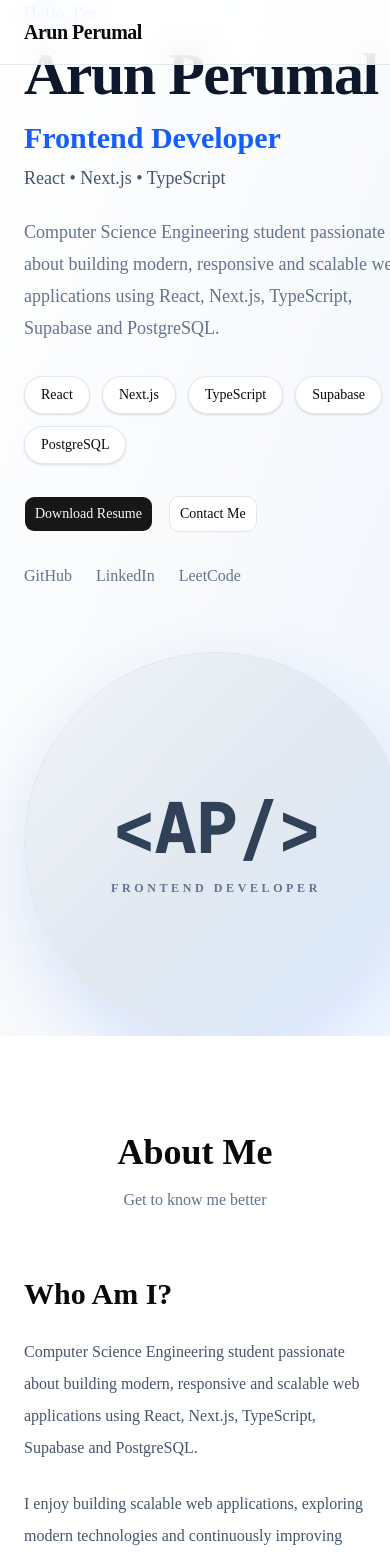
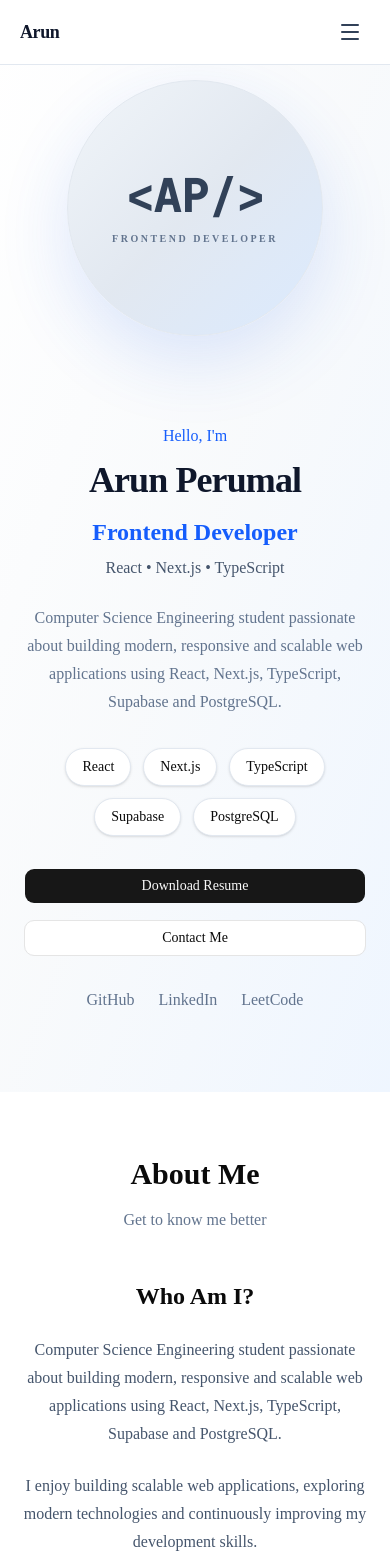
Before and after one commit to Arun03-Perumal/personal-portfolio-nextjs, a Next.js app: page / in a window 390 px wide. Shown: the top 1559 px of the page. Built offline with nearby package versions, Linux system fonts and the light colour scheme.

Commit message:
Improve About section responsiveness

```diff
--- a/components/about/About.tsx
+++ b/components/about/About.tsx
@@ -2,11 +2,11 @@ import { profile } from "@/data/profile";
 
 export default function About() {
   return (
-    <section id="about" className="bg-white py-24">
-      <div className="mx-auto max-w-7xl px-6">
+    <section id="about" className="bg-white py-16 md:py-20 lg:py-24">
+      <div className="mx-auto max-w-7xl px-5 sm:px-6">
 
-        <div className="mb-16 text-center">
-          <h2 className="text-4xl font-bold md:text-5xl">
+        <div className="mb-12 text-center md:mb-16">
+          <h2 className="text-3xl font-bold md:text-4xl lg:text-5xl">
             About Me
           </h2>
 
@@ -15,19 +15,21 @@ export default function About() {
           </p>
         </div>
 
-        <div className="grid items-center gap-12 md:grid-cols-2">
+        <div className="grid grid-cols-1 items-center gap-10 lg:grid-cols-2 lg:gap-12">
 
-          <div>
+          {/* Left */}
 
-            <h3 className="mb-6 text-3xl font-semibold">
+          <div className="text-center lg:text-left">
+
+            <h3 className="mb-6 text-2xl font-semibold md:text-3xl">
               Who Am I?
             </h3>
 
-            <p className="mb-6 leading-8 text-slate-600">
+            <p className="mb-6 text-base leading-7 text-slate-600 md:text-lg md:leading-8">
               {profile.description}
             </p>
 
-            <p className="leading-8 text-slate-600">
+            <p className="text-base leading-7 text-slate-600 md:text-lg md:leading-8">
               I enjoy building scalable web applications,
               exploring modern technologies and continuously
               improving my development skills.
@@ -35,7 +37,9 @@ export default function About() {
 
           </div>
 
-          <div className="grid grid-cols-2 gap-6">
+          {/* Right */}
+
+          <div className="grid grid-cols-1 gap-5 sm:grid-cols-2 sm:gap-6">
 
             <InfoCard title="Name" value={profile.name} />
 
--- a/components/hero/Hero.tsx
+++ b/components/hero/Hero.tsx
@@ -13,38 +13,56 @@ export default function Hero() {
   return (
     <section
       id="home"
-      className="flex min-h-screen items-center bg-gradient-to-br from-white via-slate-50 to-blue-50"
+      className="flex min-h-screen items-center bg-gradient-to-br from-white via-slate-50 to-blue-50 py-20 lg:py-0"
     >
       <div className="mx-auto w-full max-w-7xl px-6">
-        <div className="grid items-center gap-16 lg:grid-cols-2">
+        <div className="grid grid-cols-1 items-center gap-12 lg:grid-cols-2 lg:gap-16">
+
+          {/* Right Section (Mobile First) */}
+          <div className="order-1 mb-10 flex justify-center lg:order-2 lg:mb-0">
+
+            <div className="flex h-64 w-64 flex-col items-center justify-center rounded-full border border-slate-200 bg-gradient-to-br from-slate-100 via-slate-200 to-blue-100 shadow-[0_25px_70px_rgba(37,99,235,0.15)] transition-all duration-300 hover:scale-105 hover:shadow-[0_30px_80px_rgba(37,99,235,0.2)] sm:h-72 sm:w-72 lg:h-96 lg:w-96">
+
+              <span className="select-none font-mono text-5xl font-bold tracking-tight text-slate-700 sm:text-6xl lg:text-7xl">
+                {"<AP/>"}
+              </span>
+
+              <p className="mt-3 text-[10px] font-semibold uppercase tracking-[0.25em] text-slate-500 sm:text-xs">
+                Frontend Developer
+              </p>
+
+            </div>
+
+          </div>
 
           {/* Left Section */}
 
-          <div>
+          <div className="order-2 text-center lg:order-1 lg:text-left">
 
-            <p className="mb-4 text-lg font-medium text-blue-600">
+            <p className="mb-3 text-base font-medium text-blue-600 sm:text-lg">
               Hello, I'm
             </p>
 
-            <h1 className="mb-4 text-6xl font-extrabold tracking-tight text-slate-900 lg:text-7xl">
+            <h1 className="mb-4 text-4xl font-extrabold tracking-tight text-slate-900 sm:text-5xl lg:text-7xl">
               {profile.name}
             </h1>
 
-            <h2 className="mb-2 text-3xl font-semibold text-blue-600">
+            <h2 className="mb-2 text-2xl font-semibold text-blue-600 sm:text-3xl">
               {profile.title}
             </h2>
 
-            <p className="mb-6 text-lg text-slate-600">
+            <p className="mb-6 text-base text-slate-600 sm:text-lg">
               {profile.subtitle}
             </p>
 
-            <p className="mb-8 max-w-xl text-lg leading-8 text-slate-500">
+            <p className="mx-auto mb-8 max-w-xl text-base leading-7 text-slate-500 lg:mx-0 lg:text-lg lg:leading-8">
               {profile.description}
             </p>
 
-            {/* Hero Skills */}
+            {/* Skills */}
 
-            <div className="mb-8 flex flex-wrap gap-3">
+            <div className="mb-8 flex flex-wrap justify-center gap-3 lg:justify-start">
+
               {heroSkills.map((skill) => (
                 <span
                   key={skill}
@@ -53,11 +71,12 @@ export default function Hero() {
                   {skill}
                 </span>
               ))}
+
             </div>
 
             {/* Buttons */}
 
-            <div className="flex flex-wrap gap-4">
+            <div className="flex flex-col gap-4 sm:flex-row sm:justify-center lg:justify-start">
 
               <Button asChild size="lg">
                 <a href={profile.resume} download>
@@ -65,11 +84,7 @@ export default function Hero() {
                 </a>
               </Button>
 
-              <Button
-                asChild
-                variant="outline"
-                size="lg"
-              >
+              <Button asChild variant="outline" size="lg">
                 <a href="#contact">
                   Contact Me
                 </a>
@@ -79,7 +94,7 @@ export default function Hero() {
 
             {/* Social Links */}
 
-            <div className="mt-8 flex gap-6">
+            <div className="mt-8 flex justify-center gap-6 lg:justify-start">
 
               <a
                 href={profile.github}
@@ -112,24 +127,6 @@ export default function Hero() {
 
           </div>
 
-          {/* Right Section */}
-
-          <div className="flex justify-center">
-
-            <div className="flex h-96 w-96 flex-col items-center justify-center rounded-full border border-slate-200 bg-gradient-to-br from-slate-100 via-slate-200 to-blue-100 shadow-[0_25px_70px_rgba(37,99,235,0.15)] transition-all duration-300 hover:scale-105 hover:shadow-[0_30px_80px_rgba(37,99,235,0.2)]">
-
-              <span className="select-none font-mono text-7xl font-bold tracking-tight text-slate-700">
-                {"<AP/>"}
-              </span>
-
-              <p className="mt-4 text-xs font-semibold uppercase tracking-[0.3em] text-slate-500">
-                Frontend Developer
-              </p>
-
-            </div>
-
-          </div>
-
         </div>
       </div>
     </section>
--- a/components/navbar/Navbar.tsx
+++ b/components/navbar/Navbar.tsx
@@ -1,33 +1,86 @@
+"use client";
+
+import { useState } from "react";
+import { Menu, X } from "lucide-react";
+
 import { navigation } from "@/data/navigation";
 import { profile } from "@/data/profile";
 
 export default function Navbar() {
+  const [isOpen, setIsOpen] = useState(false);
+
   return (
-    <nav className="fixed inset-x-0 top-0 z-50 border-b border-slate-200 bg-white/80 backdrop-blur-lg">
-      <div className="mx-auto flex h-16 max-w-7xl items-center justify-between px-6">
+    <nav className="fixed inset-x-0 top-0 z-50 border-b border-slate-200 bg-white/90 backdrop-blur-lg">
+      <div className="mx-auto flex h-16 max-w-7xl items-center justify-between px-5 lg:px-6">
 
-        {/* Logo / Name */}
+        {/* Logo */}
+
         <a
           href="#home"
-          className="text-xl font-bold tracking-tight transition hover:text-slate-700"
+          className="font-bold tracking-tight text-slate-900 transition hover:text-blue-600"
         >
-          {profile.name}
+          {/* Mobile & Tablet */}
+
+          <span className="text-lg lg:hidden">
+            {profile.shortName}
+          </span>
+
+          {/* Desktop */}
+
+          <span className="hidden text-xl lg:block">
+            {profile.name}
+          </span>
         </a>
 
         {/* Desktop Navigation */}
-        <div className="hidden items-center gap-8 md:flex">
+
+        <div className="hidden items-center gap-8 lg:flex">
           {navigation.map((item) => (
             <a
               key={item.title}
               href={item.href}
-              className="text-sm font-medium text-slate-600 transition hover:text-black"
+              className="text-sm font-medium text-slate-600 transition-colors duration-200 hover:text-blue-600"
             >
               {item.title}
             </a>
           ))}
         </div>
 
+        {/* Mobile Menu Button */}
+
+        <button
+          onClick={() => setIsOpen(!isOpen)}
+          className="rounded-lg p-2 transition hover:bg-slate-100 lg:hidden"
+          aria-label="Toggle Navigation"
+        >
+          {isOpen ? (
+            <X className="h-6 w-6 text-slate-700" />
+          ) : (
+            <Menu className="h-6 w-6 text-slate-700" />
+          )}
+        </button>
       </div>
+
+      {/* Mobile Menu */}
+
+      {isOpen && (
+        <div className="border-t border-slate-200 bg-white shadow-md lg:hidden">
+          <div className="flex flex-col px-5 py-4">
+
+            {navigation.map((item) => (
+              <a
+                key={item.title}
+                href={item.href}
+                onClick={() => setIsOpen(false)}
+                className="rounded-lg px-4 py-3 text-base font-medium text-slate-700 transition-all duration-200 hover:bg-blue-50 hover:text-blue-600"
+              >
+                {item.title}
+              </a>
+            ))}
+
+          </div>
+        </div>
+      )}
     </nav>
   );
 }
```
